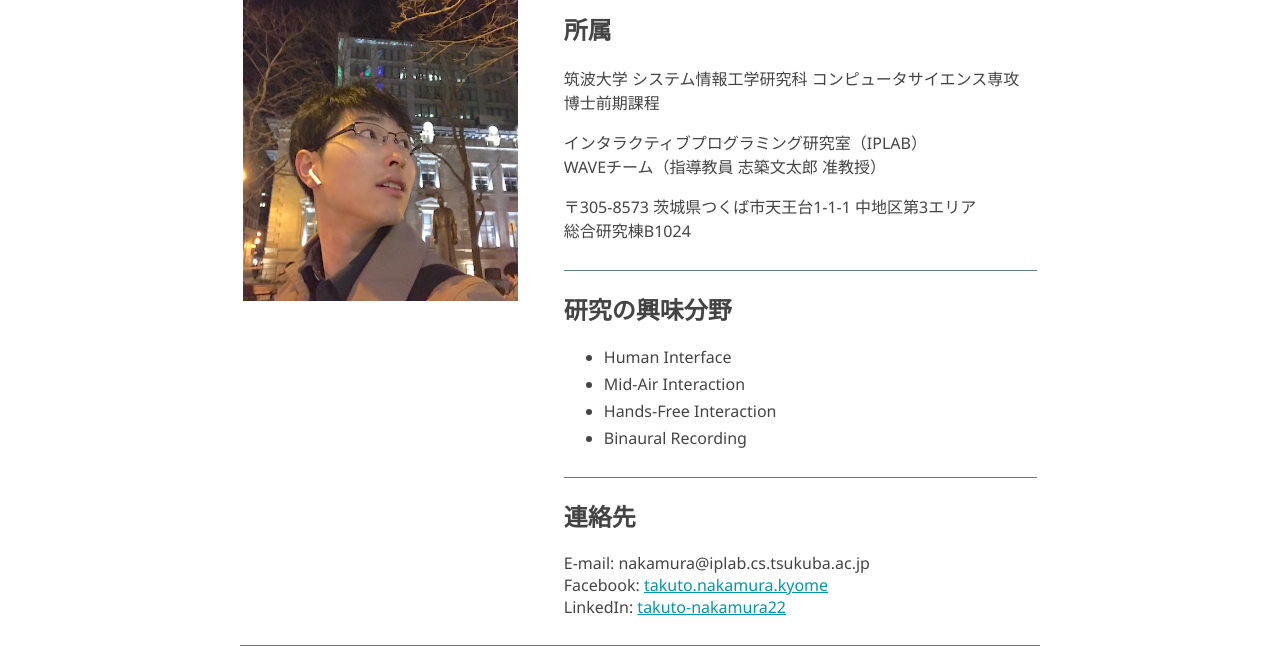
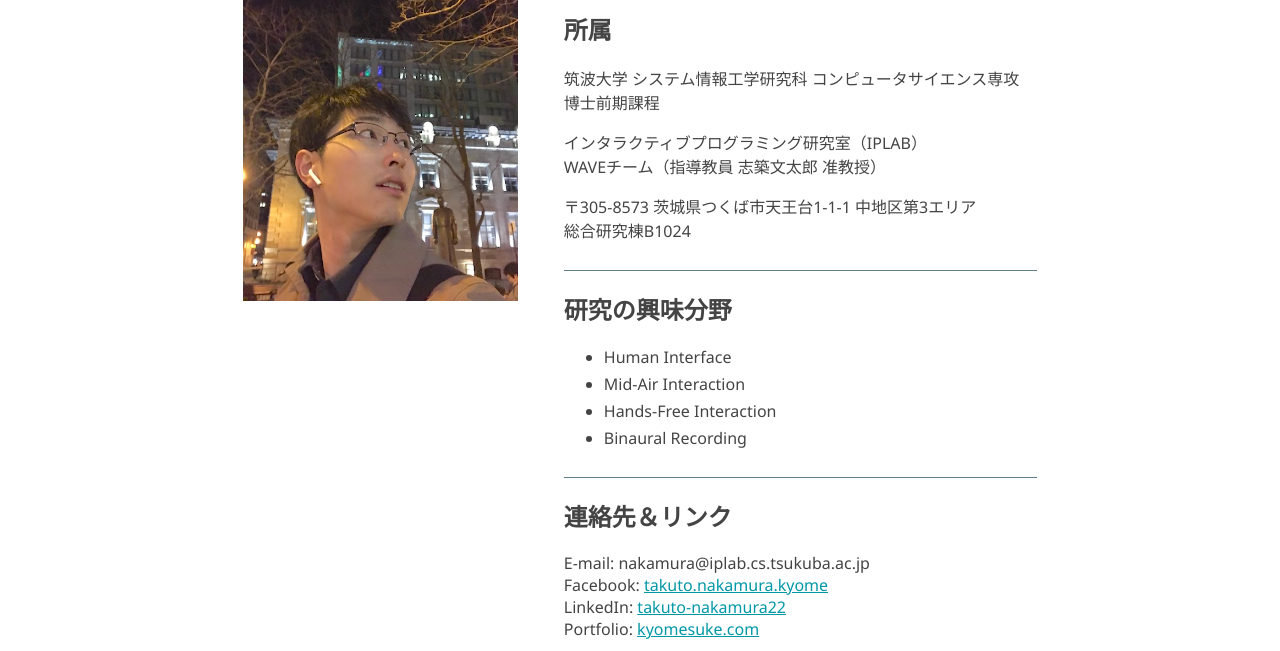
Before and after one commit to Kyome22/Kyome22.github.io, a plain HTML site: page index.html in a window 1280 px wide. Shown: the part 149-800 px from the top of the page. Drawn offline with Linux system fonts and the light colour scheme; a web font is replaced by a local one.

Commit message:
portfolioのリンクを追加

```diff
--- a/index.html
+++ b/index.html
@@ -48,11 +48,12 @@
             <tr>
                 <td class="table_right">
                     <hr>
-                    <h2>連絡先</h2>
+                    <h2>連絡先＆リンク</h2>
                     <p>
                         E-mail: nakamura@iplab.cs.tsukuba.ac.jp<br>
                         Facebook: <a href="https://www.facebook.com/takuto.nakamura.kyome">takuto.nakamura.kyome</a><br>
-                        LinkedIn: <a href="https://www.linkedin.com/in/takuto-nakamura22">takuto-nakamura22</a>
+                        LinkedIn: <a href="https://www.linkedin.com/in/takuto-nakamura22">takuto-nakamura22</a><br>
+                        Portfolio: <a href="http://kyomesuke.com/">kyomesuke.com</a>
                     </p>
                 </td>
             </tr>
```
